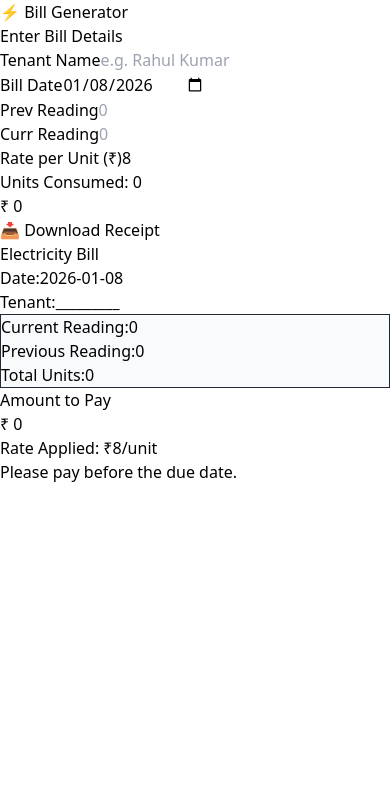
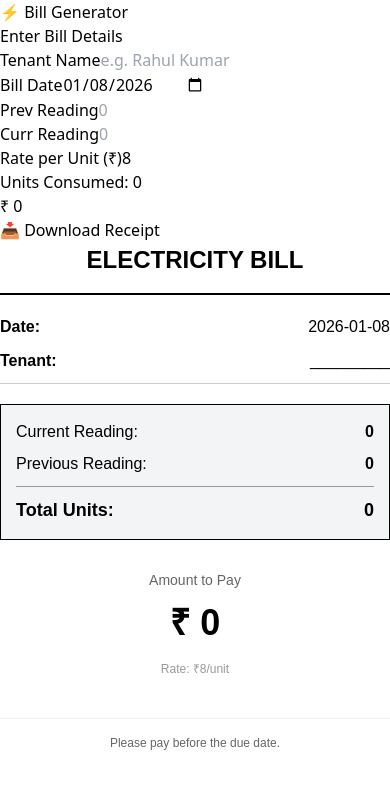
Before and after one commit to Uday-S-Rathore/bill-generator, a React (Vite) app: page / in a window 390 px wide. Shown: the top 788 px of the page. Built offline with nearby package versions, Linux system fonts and the light colour scheme.

Commit message:
Bulletproof mobile layout with standard CSS

```diff
--- a/src/App.jsx
+++ b/src/App.jsx
@@ -26,24 +26,23 @@ function App() {
 
 const handleDownload = async () => {
   if (receiptRef.current) {
-    try {
-      // We add these options to ensure CSS and colors are captured on mobile
     const canvas = await html2canvas(receiptRef.current, {
-        scale: 2,             // High quality
-        useCORS: true,        // Helps with images/fonts
-        logging: false,       // Keeps console clean
-        backgroundColor: "#ffffff", // Forces white background
-        width: 350,           // Matches our template width
-        windowWidth: 350      // Forces the "view" to be the template width
+      scale: 3,             // Higher scale for better quality
+      useCORS: true,
+      allowTaint: true,
+      backgroundColor: "#ffffff",
+      scrollX: 0,
+      scrollY: -window.scrollY, // Fixes issues if you are scrolled down
+      onclone: (clonedDoc) => {
+        // This ensures the element is visible during the "photo"
+        clonedDoc.style.display = 'block';
+      }
     });
 
     const link = document.createElement('a');
     link.download = `Bill-${data.tenantName || 'Tenant'}.png`;
     link.href = canvas.toDataURL('image/png', 1.0);
     link.click();
-    } catch (err) {
-      console.error("Download failed", err);
-    }
   }
 };
 
--- a/src/components/BillTemplate.jsx
+++ b/src/components/BillTemplate.jsx
@@ -1,7 +1,6 @@
 import React from 'react';
 
 const BillTemplate = React.forwardRef(({ data }, ref) => {
-
   const units = (Number(data.currReading) || 0) - (Number(data.prevReading) || 0);
   const totalAmount = units * Number(data.rate);
 
@@ -10,70 +9,59 @@ const BillTemplate = React.forwardRef(({ data }, ref) => {
   };
 
   return (
-    <div className="flex justify-center mt-8 mb-20">
-      {/* Main Container - Forced White Background */}
+    <div className="flex justify-center mt-4 mb-20">
       <div
         ref={ref}
-        className="w-[350px] p-6 border-2 border-gray-800 text-gray-900 font-sans"
-        style={{ minHeight: '500px', backgroundColor: '#ffffff' }}
+        className="w-[350px] p-8"
+        style={{ backgroundColor: '#ffffff', color: '#000000', fontFamily: 'sans-serif' }}
       >
-
         {/* Header */}
-        <div className="text-center border-b-2 border-gray-800 pb-4 mb-4" style={{ borderColor: '#1f2937' }}>
-          <h1 className="text-2xl font-bold uppercase tracking-wider">Electricity Bill</h1>
+        <div style={{ textAlign: 'center', borderBottom: '2px solid #000', paddingBottom: '15px', marginBottom: '20px' }}>
+          <h1 style={{ fontSize: '24px', fontWeight: 'bold', margin: '0', textTransform: 'uppercase' }}>Electricity Bill</h1>
         </div>
 
-        {/* Details Table */}
-        <div className="space-y-3 text-sm">
-            <div className="grid grid-cols-2">
-                <span className="font-semibold">Date:</span>
-                <span className="text-right">{data.billDate}</span>
+        {/* Info Rows */}
+        <div style={{ marginBottom: '20px' }}>
+          <div style={{ display: 'flex', marginBottom: '10px' }}>
+            <div style={{ width: '50%', fontWeight: 'bold' }}>Date:</div>
+            <div style={{ width: '50%', textAlign: 'right' }}>{data.billDate}</div>
           </div>
-            <div className="grid grid-cols-2 border-b border-gray-300 pb-2" style={{ borderColor: '#d1d5db' }}>
-                <span className="font-semibold">Tenant:</span>
-                <span className="text-right uppercase truncate">{data.tenantName || '_________'}</span>
+          <div style={{ display: 'flex', borderBottom: '1px solid #ccc', paddingBottom: '10px' }}>
+            <div style={{ width: '50%', fontWeight: 'bold' }}>Tenant:</div>
+            <div style={{ width: '50%', textAlign: 'right', textTransform: 'uppercase' }}>{data.tenantName || '_________'}</div>
           </div>
         </div>
 
-        {/* Meter Readings Box - Forced Gray Background and Border */}
-        <div
-          className="mt-6 border p-3"
-          style={{
-            backgroundColor: '#f9fafb',
-            borderColor: '#1f2937',
-            borderStyle: 'solid',
-            borderWidth: '1px'
-          }}
-        >
-            <div className="grid grid-cols-2 mb-2">
-                <span className="font-semibold">Current Reading:</span>
-                <span className="font-mono font-bold text-right">{formatNumber(data.currReading)}</span>
+        {/* Readings Box */}
+        <div style={{ backgroundColor: '#f3f4f6', border: '1px solid #000', padding: '15px' }}>
+          <div style={{ display: 'flex', marginBottom: '8px' }}>
+            <div style={{ width: '60%' }}>Current Reading:</div>
+            <div style={{ width: '40%', textAlign: 'right', fontWeight: 'bold' }}>{formatNumber(data.currReading)}</div>
           </div>
-            <div className="grid grid-cols-2 mb-2">
-                <span className="font-semibold">Previous Reading:</span>
-                <span className="font-mono font-bold text-right">{formatNumber(data.prevReading)}</span>
+          <div style={{ display: 'flex', marginBottom: '8px' }}>
+            <div style={{ width: '60%' }}>Previous Reading:</div>
+            <div style={{ width: '40%', textAlign: 'right', fontWeight: 'bold' }}>{formatNumber(data.prevReading)}</div>
           </div>
-            <div className="border-t my-2" style={{ borderColor: '#9ca3af' }}></div>
-            <div className="grid grid-cols-2 text-lg font-bold">
-                <span>Total Units:</span>
-                <span className="text-right">{formatNumber(units)}</span>
+          <div style={{ borderTop: '1px solid #999', margin: '10px 0' }}></div>
+          <div style={{ display: 'flex', fontSize: '18px', fontWeight: 'bold' }}>
+            <div style={{ width: '60%' }}>Total Units:</div>
+            <div style={{ width: '40%', textAlign: 'right' }}>{formatNumber(units)}</div>
           </div>
         </div>
 
         {/* Grand Total */}
-        <div className="mt-8 text-center">
-            <p className="text-sm text-gray-500 mb-1">Amount to Pay</p>
-            <div className="text-4xl font-extrabold text-black">
+        <div style={{ marginTop: '30px', textAlign: 'center' }}>
+          <div style={{ fontSize: '14px', color: '#666' }}>Amount to Pay</div>
+          <div style={{ fontSize: '36px', fontWeight: '900', margin: '5px 0' }}>
             ₹ {formatNumber(totalAmount)}
           </div>
-            <p className="text-xs text-gray-400 mt-4">Rate Applied: ₹{data.rate}/unit</p>
+          <div style={{ fontSize: '12px', color: '#999', marginTop: '10px' }}>Rate: ₹{data.rate}/unit</div>
         </div>
 
         {/* Footer */}
-        <div className="mt-12 text-center text-xs text-gray-400 border-t pt-4" style={{ borderColor: '#e5e7eb' }}>
-            <p className="px-2">Please pay before the due date.</p>
+        <div style={{ marginTop: '40px', paddingTop: '15px', borderTop: '1px solid #eee', textAlign: 'center', fontSize: '12px', color: '#666' }}>
+          Please pay before the due date.
         </div>
-
       </div>
     </div>
   );
```
Lines whose indentation alone changed are shown as unchanged.
